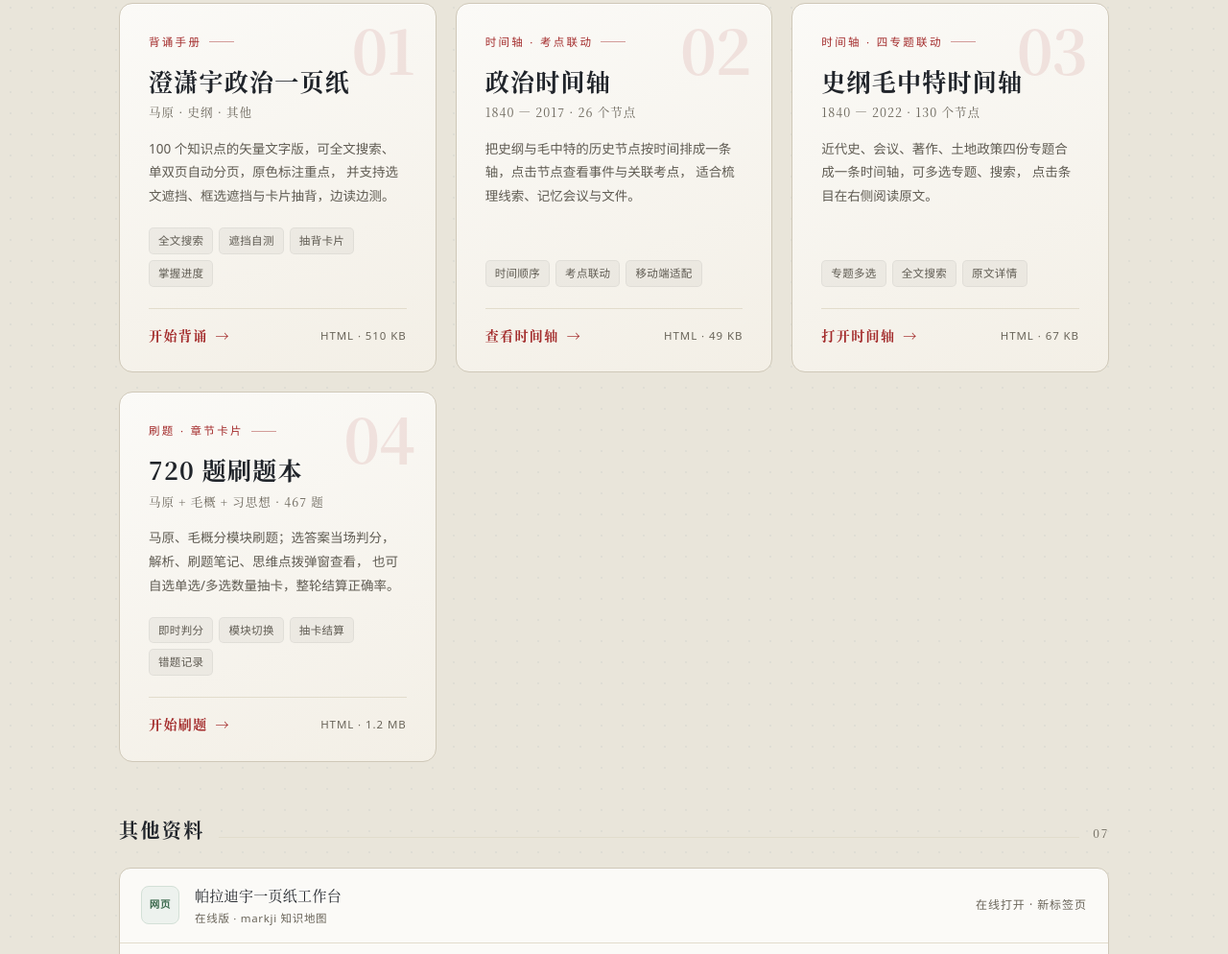
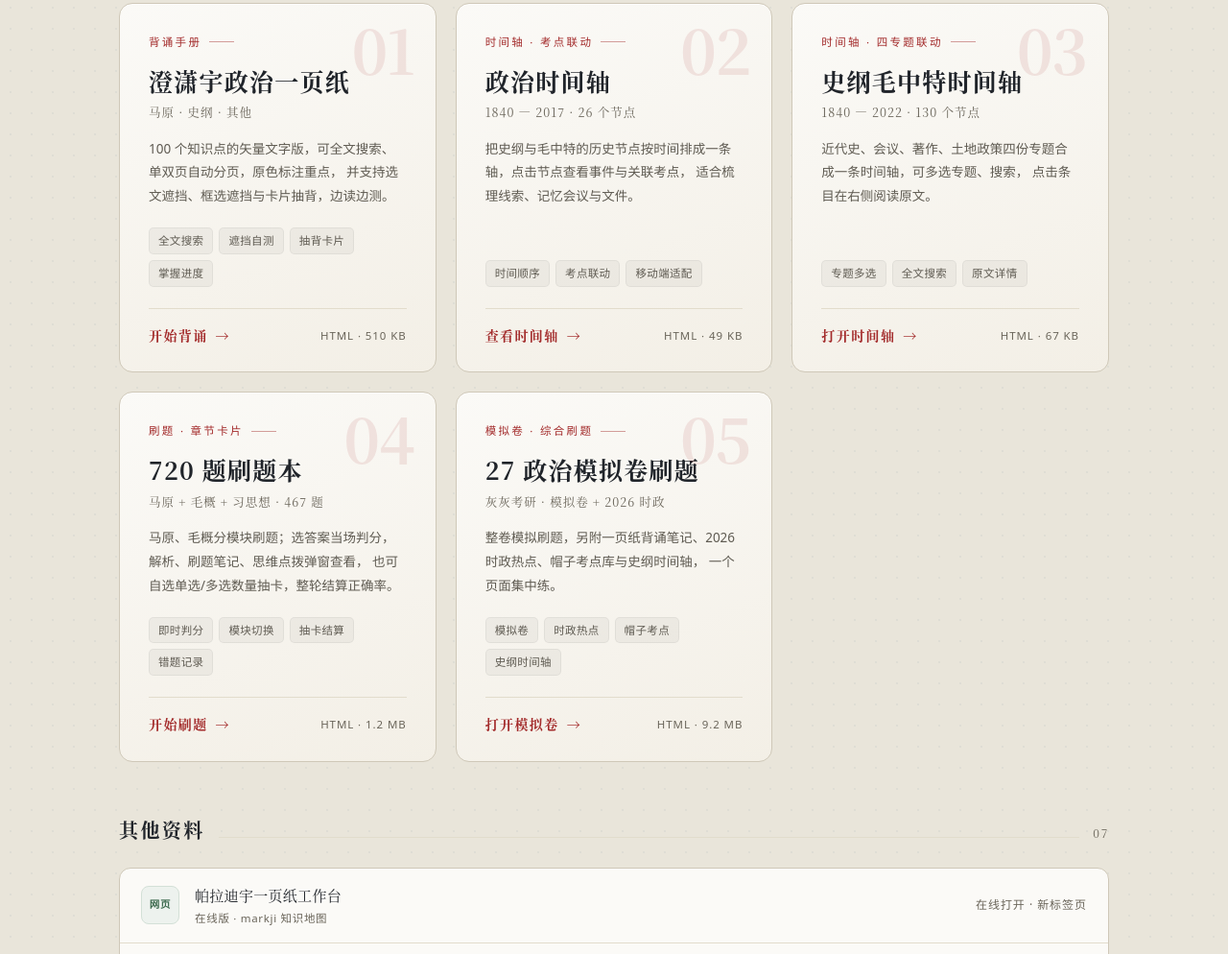
Before and after one commit to sham-admin/xiaoli-politics-2027, a plain HTML site: page index.html in a window 1280 px wide. Shown: the part 509-1503 px from the top of the page at 96% size. Drawn offline with Linux system fonts and the light colour scheme.

Commit message:
首页：新增模拟卷刷题入口（05）

```diff
--- a/index.html
+++ b/index.html
@@ -479,7 +479,7 @@ footer .mark{font-family:var(--serif);color:var(--ochre);letter-spacing:.2em}
     <div class="section-head">
       <h2 id="main-entry">资料入口</h2>
       <span class="rule"></span>
-      <span class="count">04</span>
+      <span class="count">05</span>
     </div>
 
     <div class="grid">
@@ -562,6 +562,27 @@ footer .mark{font-family:var(--serif);color:var(--ochre);letter-spacing:.2em}
         <div class="go">
           <b>开始刷题 <span class="arrow">→</span></b>
           <span class="size">HTML · 1.2 MB</span>
+        </div>
+      </a>
+
+      <a class="card" href="27%E8%80%83%E7%A0%94%E6%94%BF%E6%B2%BB%E6%A8%A1%E6%8B%9F%E5%8D%B7_%E5%88%B7%E9%A2%98.html" target="_blank" rel="noopener">
+        <span class="num">05</span>
+        <div class="kicker">模拟卷 · 综合刷题</div>
+        <h3>27 政治模拟卷刷题</h3>
+        <div class="sub">灰灰考研 · 模拟卷 + 2026 时政</div>
+        <p class="desc">
+          整卷模拟刷题，另附一页纸背诵笔记、2026 时政热点、帽子考点库与史纲时间轴，
+          一个页面集中练。
+        </p>
+        <div class="tags">
+          <span class="tag">模拟卷</span>
+          <span class="tag">时政热点</span>
+          <span class="tag">帽子考点</span>
+          <span class="tag">史纲时间轴</span>
+        </div>
+        <div class="go">
+          <b>打开模拟卷 <span class="arrow">→</span></b>
+          <span class="size">HTML · 9.2 MB</span>
         </div>
       </a>
     </div>
```
